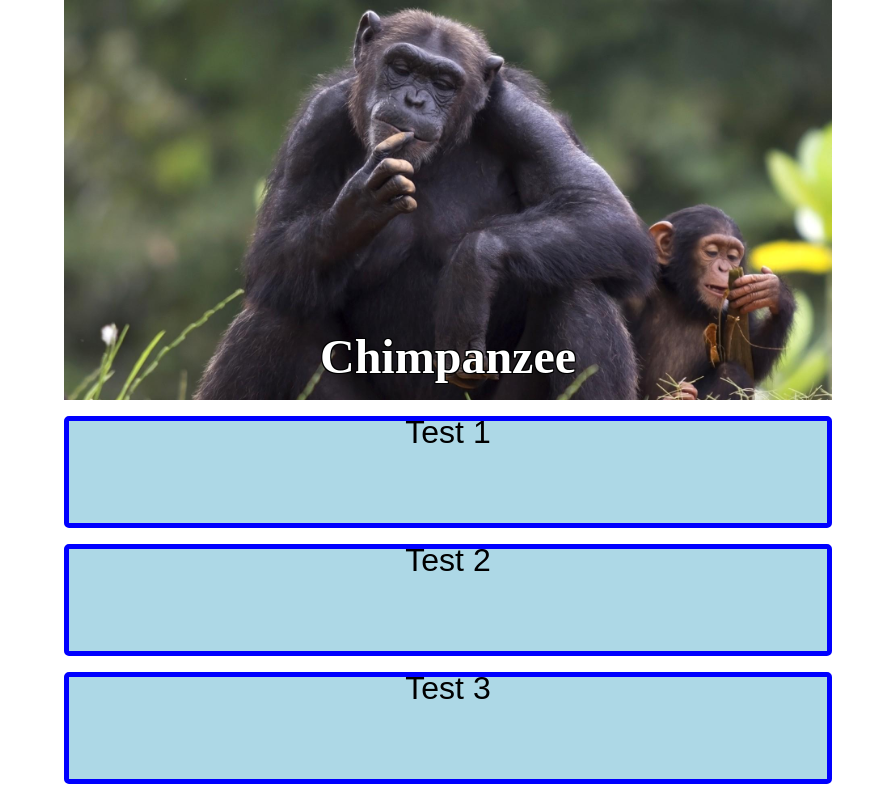
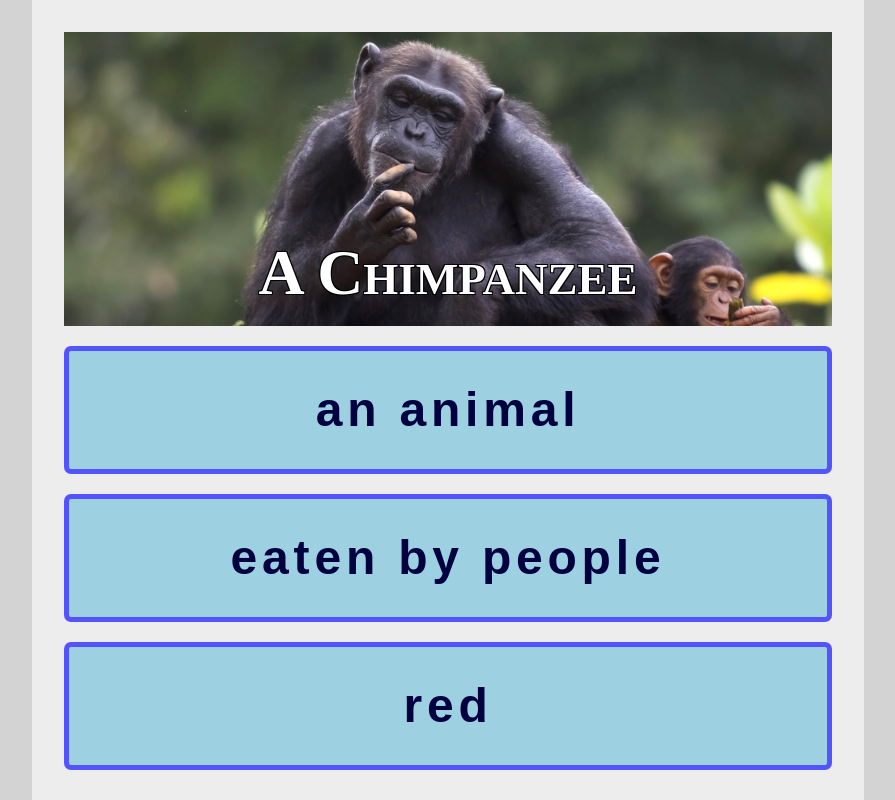
Before and after one commit to azito122/isitthisisitthat, a PHP site: page / in a window 1280 px wide. Shown: the whole page, without its empty margins (192-1087 px from the left). Run offline with PHP 8.4, Linux system fonts and the light colour scheme; some libraries are stand-ins or nearby versions.

Commit message:
Added colors and some sound effects

```diff
--- a/head.php
+++ b/head.php
@@ -1,5 +1,11 @@
 <head>
 
 <link rel="stylesheet" href="style/main.css">
+<script
+  src="https://code.jquery.com/jquery-3.2.1.slim.min.js"
+  integrity="sha256-k2WSCIexGzOj3Euiig+TlR8gA0EmPjuc79OEeY5L45g="
+  crossorigin="anonymous"></script>
+<script src="js/main.js"></script>
+<!-- <audio src="pop_drip.wav" autostart="false"></audio> -->
 
 </head>
--- a/index.php
+++ b/index.php
@@ -9,24 +9,21 @@
 		<div class="token container">
 
 			<div class="img"></div>
-			<h1>Chimpanzee</h1>
+			<h1>A Chimpanzee</h1>
 
 		</div>
 
 		<div class="tags container">
 
-			<label>
-				<span>Test 1</span>
-				<input type="checkbox" name="tags" value="">
-				</label>
-			<label>
-				<span>Test 2</span>
-				<input type="checkbox" name="tags" value="">
-				</label>
-			<label>
-				<span>Test 3</span>
-				<input type="checkbox" name="tags" value="">
-				</label>
+			<div class="checkbox">
+				<span>An animal</span>
+				</div>
+			<div class="checkbox">
+				<span>Eaten by people</span>
+				</div>
+			<div class="checkbox">
+				<span>Red</span>
+				</div>
 
 		</div>
 
--- a/js/main.js
+++ b/js/main.js
@@ -0,0 +1,12 @@
+$(document).ready(function() {
+	var beep = new Audio('pop_drip.wav');
+
+	$(document).on('click', '.checkbox', function() {
+		$(this).toggleClass('checked');
+		beep.play();
+	})
+
+	$(document).on('click', '.token.container', function() {
+		$('.token.container .img').addClass('ready');
+	})
+})
--- a/style/main.css
+++ b/style/main.css
@@ -3,27 +3,46 @@
   padding: 0;
   outline: none !important;
   outline-width: 0 !important;
-  position: relative; }
+  position: relative;
+  box-sizing: border-box; }
 
 html,
 body {
   width: 100%;
   height: 100%;
-  overflow: hidden; }
+  overflow: hidden;
+  background-color: lightgrey; }
 
 .main.container {
-  width: 60%;
+  width: 65%;
   height: 100%;
-  margin-left: 20%; }
+  margin-left: 17.5%;
+  background-color: #ededed;
+  padding: 2.5%; }
   .main.container .token.container {
     width: 100%;
-    max-height: 50%;
-    overflow: hidden; }
+    height: 40%;
+    overflow: hidden;
+    cursor: pointer; }
     .main.container .token.container .img {
       background: url("../chimp.jpg");
-      background-size: contain;
+      background-size: cover;
       height: 100%;
       width: 100%; }
+      .main.container .token.container .img.ready {
+        border: 5px solid #1aaf1a; }
+        .main.container .token.container .img.ready:after {
+          content: "";
+          display: inline-block;
+          background-image: url("../check_mark.svg");
+          background-repeat: no-repeat;
+          background-size: cover;
+          width: 4rem;
+          height: 4rem;
+          position: absolute;
+          left: 50%;
+          top: 50%;
+          transform: translate(-50%, -50%); }
     .main.container .token.container h1 {
       color: white;
       text-shadow: -1px -1px 0 #000, 1px -1px 0 #000, -1px 1px 0 #000, 1px 1px 0 #000;
@@ -32,38 +51,46 @@ body {
       bottom: 0;
       width: 100%;
       margin-bottom: 1rem;
-      font-size: 3rem; }
+      font-size: 4rem;
+      font-variant: small-caps;
+      font-weight: bold; }
   .main.container .tags.container {
     width: 100%;
     height: 50%; }
-    .main.container .tags.container label {
-      text-align: center;
-      font-size: 2rem;
+    .main.container .tags.container .checkbox {
+      color: #000041;
+      display: flex;
+      justify-content: center;
+      align-items: center;
+      height: 35%;
+      width: 100%;
+      margin: 2.5% 0;
+      background-color: #9dd0e1;
+      border-radius: 7px;
+      border: 5px solid #5354FF;
+      cursor: pointer;
+      font-size: 3rem;
       font-family: sans-serif;
-      color: black;
-      height: 28%;
-      width: 100%;
-      display: block;
-      margin: 1rem 0;
-      line-height: 100%; }
-      .main.container .tags.container label span {
-        margin-top: 50%;
-        transform: translateY(-50%); }
-    .main.container .tags.container input {
-      display: block;
-      -webkit-appearance: none;
-      -moz-appearance: none;
-      appearance: none;
-      text-align: center;
-      font-size: 2rem;
-      line-height: 28%;
-      border-radius: 5px;
-      border: 5px solid blue;
-      background-color: lightblue;
-      height: 100%;
-      width: 100%;
-      position: absolute;
-      top: 0;
-      z-index: -1; }
-      .main.container .tags.container input:hover {
-        background-color: blue; }
+      font-weight: bold;
+      letter-spacing: 0.3rem;
+      text-transform: lowercase; }
+      .main.container .tags.container .checkbox:hover {
+        background-color: #5354FF; }
+      .main.container .tags.container .checkbox.checked {
+        color: #004100;
+        background-color: lightgreen;
+        border-color: #1aaf1a; }
+        .main.container .tags.container .checkbox.checked:hover {
+          background-color: #1aaf1a; }
+        .main.container .tags.container .checkbox.checked:after {
+          content: "";
+          display: inline-block;
+          background-image: url("../check_mark.svg");
+          background-repeat: no-repeat;
+          background-size: cover;
+          width: 4rem;
+          height: 4rem;
+          position: absolute;
+          left: 3rem;
+          top: 50%;
+          transform: translateY(-50%); }
--- a/style/sass/main.scss
+++ b/style/sass/main.scss
@@ -4,6 +4,7 @@
 	outline: none !important;
 	outline-width: 0 !important;
 	position: relative;
+	box-sizing: border-box;
 }
 
 html,
@@ -11,23 +12,45 @@ body {
 	width: 100%;
 	height: 100%;
 	overflow: hidden;
+	background-color: lightgrey;
 }
 
 .main.container {
-	width: 60%;
+	width: 65%;
 	height: 100%;
-	margin-left: 20%;
+	margin-left: 17.5%;
+	background-color: #ededed;
+	padding: 2.5%;
 
 	.token.container {
 		width: 100%;
-		max-height: 50%;
+		height: 40%;
 		overflow: hidden;
+		cursor: pointer;
 
 		.img {
 			background: url("../chimp.jpg");
-			background-size: contain;
+			background-size: cover;
 			height: 100%;
 			width: 100%;
+
+			&.ready {
+				border: 5px solid #1aaf1a;
+
+				&:after {
+					content: "";
+					display: inline-block;
+					background-image: url("../check_mark.svg");
+					background-repeat: no-repeat;
+					background-size: cover;
+					width: 4rem;
+					height: 4rem;
+					position: absolute;
+					left: 50%;
+					top: 50%;
+					transform: translate(-50%,-50%);
+				}
+			}
 		}
 
 		h1 {
@@ -42,7 +65,9 @@ body {
 			bottom: 0;
 			width: 100%;
 			margin-bottom: 1rem;
-			font-size: 3rem;
+			font-size: 4rem;
+			font-variant: small-caps;
+			font-weight: bold;
 		}
 	}
 
@@ -50,42 +75,50 @@ body {
 		width: 100%;
 		height: 50%;
 
-		label {
-			text-align: center;
-			font-size: 2rem;
+		.checkbox {
+			color: #000041;
+			display: flex;
+			justify-content: center;
+			align-items: center;
+			height: 35%;
+			width: 100%;
+			margin: 2.5% 0;
+			background-color: #9dd0e1;
+			border-radius: 7px;
+			border: 5px solid #5354FF;
+			cursor: pointer;
+			font-size: 3rem;
 			font-family: sans-serif;
-			color: black;
-			height: 28%;
-			width: 100%;
-			display: block;
-			margin: 1rem 0;
-			line-height: 100%;
-
-			span {
-				margin-top: 50%;
-				transform: translateY(-50%);
-			}
-		}
-
-		input {
-			display: block;
-			-webkit-appearance: none;
-			-moz-appearance: none;
-			appearance: none;
-			text-align: center;
-			font-size: 2rem;
-			line-height: 28%;
-			border-radius: 5px;
-			border: 5px solid blue;
-			background-color: lightblue;
-			height: 100%;
-			width: 100%;
-			position: absolute;
-			top: 0;
-			z-index: -1;
+			font-weight: bold;
+			letter-spacing: 0.3rem;
+			text-transform: lowercase;
 
 			&:hover {
-				background-color: blue;
+				background-color: #5354FF;
+			}
+
+			&.checked {
+				color: #004100;
+				background-color: lightgreen;
+				border-color: #1aaf1a;
+
+				&:hover {
+					background-color: #1aaf1a;
+				}
+
+				&:after {
+					content: "";
+					display: inline-block;
+					background-image: url("../check_mark.svg");
+					background-repeat: no-repeat;
+					background-size: cover;
+					width: 4rem;
+					height: 4rem;
+					position: absolute;
+					left: 3rem;
+					top: 50%;
+					transform: translateY(-50%)
+				}
 			}
 		}
 	}
```
Also changed, not shown: check_mark.svg (added), 1 other file.
